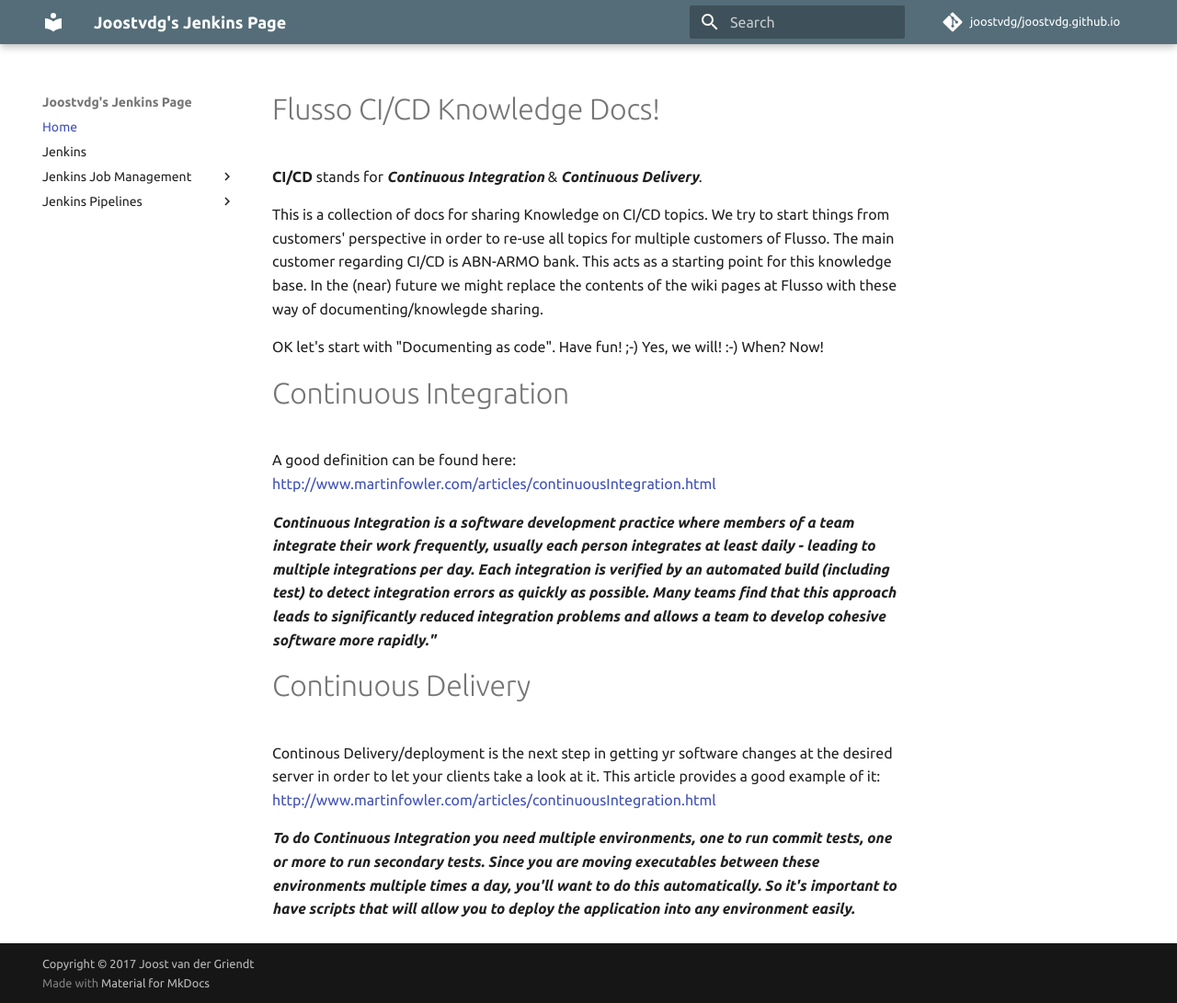
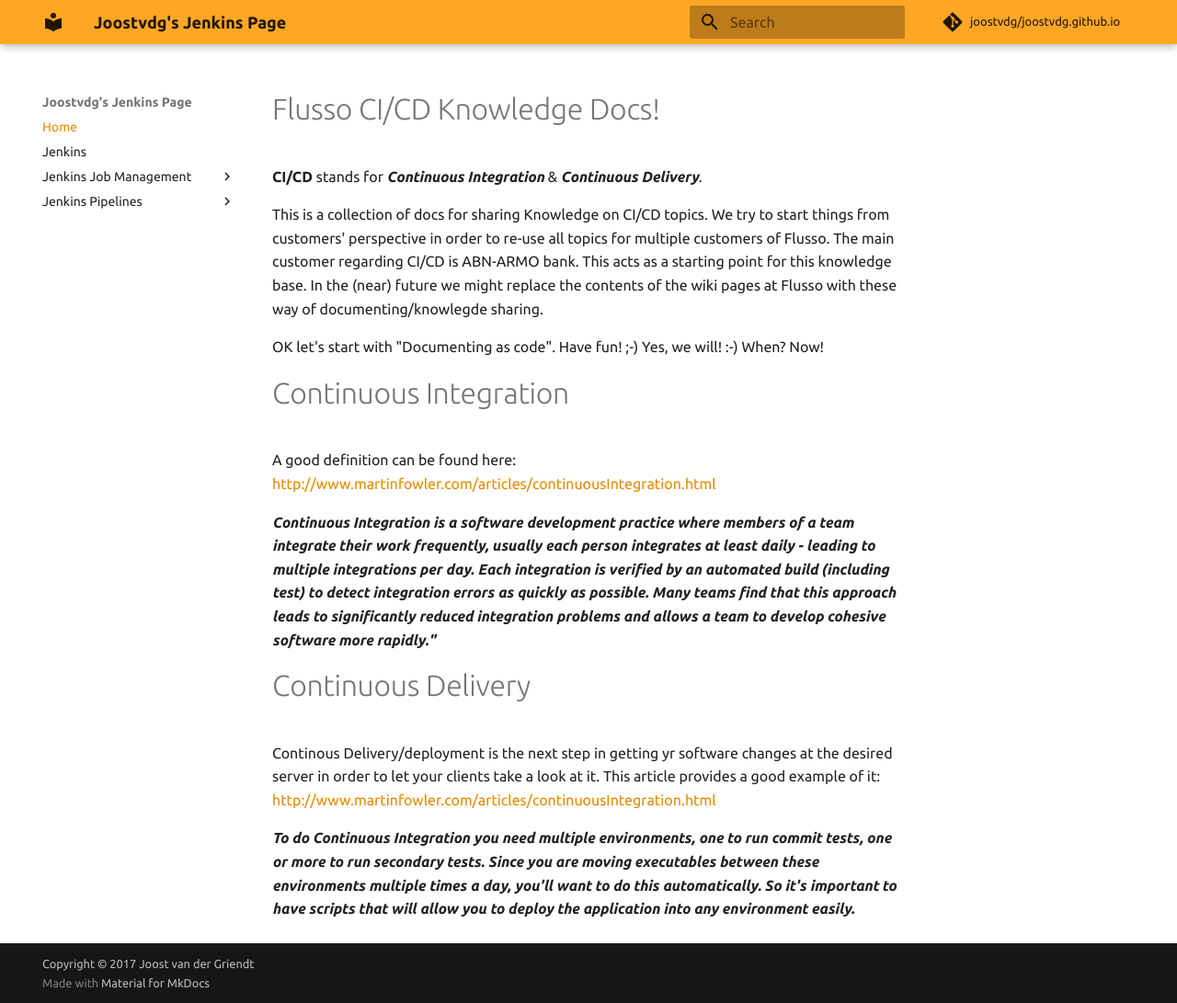
Before and after one commit to joostvdg/joostvdg.github.io, an MkDocs documentation site: the page built from docs/index.md, in a window 1280 px wide and 1091 px high. Shown: the whole window at 92% size. Built offline with MkDocs 1.6.1 and Material for MkDocs 9.7.7, drawn with Linux system fonts in a browser that asks for light colours; comment, search, counter and statistics services are not loaded; old or Windows-style settings are respelled for this version of MkDocs.

Commit message:
Change the colors to fit me more

```diff
--- a/mkdocs.yml
+++ b/mkdocs.yml
@@ -28,8 +28,8 @@ theme: 'material'
 # Extra Options
 extra:
   palette:
-    primary: 'blue grey'
-    accent: 'deep purple'
+    primary: 'orange'
+    accent: 'red'
   font:
       text: 'Ubuntu'
       code: 'Ubuntu Mono'
```
